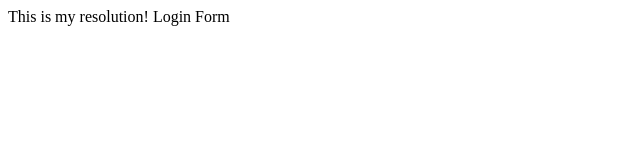
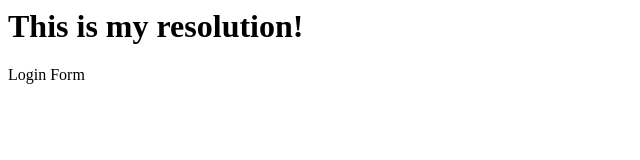
Before and after one commit to ZAmiera/myresolution, a plain HTML site: page index.html in a window 1280 px wide. Shown: the whole page, without its empty margins (0-640 px from the left). Drawn offline with Linux system fonts and the light colour scheme.

Commit message:
make h1 and p

```diff
--- a/index.html
+++ b/index.html
@@ -3,7 +3,7 @@
     <title>My Resolution</title>
   </head>
   <body>
-      This is my resolution!
-      Login Form
+      <h1>This is my resolution!</h1>
+      <p>Login Form</p>
   </body>
 </html>
```
